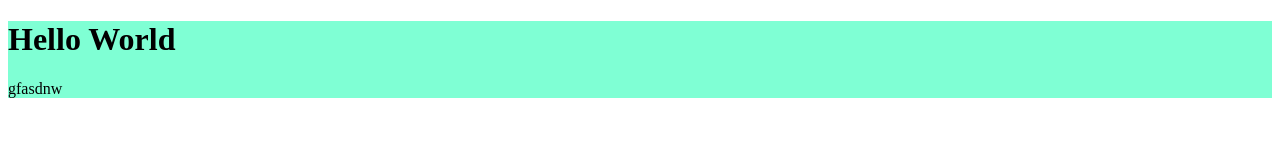
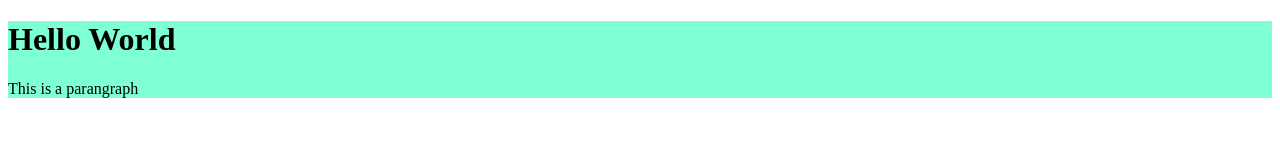
Before and after one commit to ChristinePDP/G5-SAD-SAM-WST, a plain HTML site: page index.html in a window 1280 px wide. Drawn offline with Linux system fonts and the light colour scheme.

Commit message:
Changing paragraph text

```diff
--- a/index.html
+++ b/index.html
@@ -8,7 +8,7 @@
 <body>
     <div style="background-color: aquamarine;">
         <h1>Hello World</h1>
-        <p>gfasdnw</p>
+        <p>This is a parangraph</p>
     </div>
 </body>
 </html>
```
